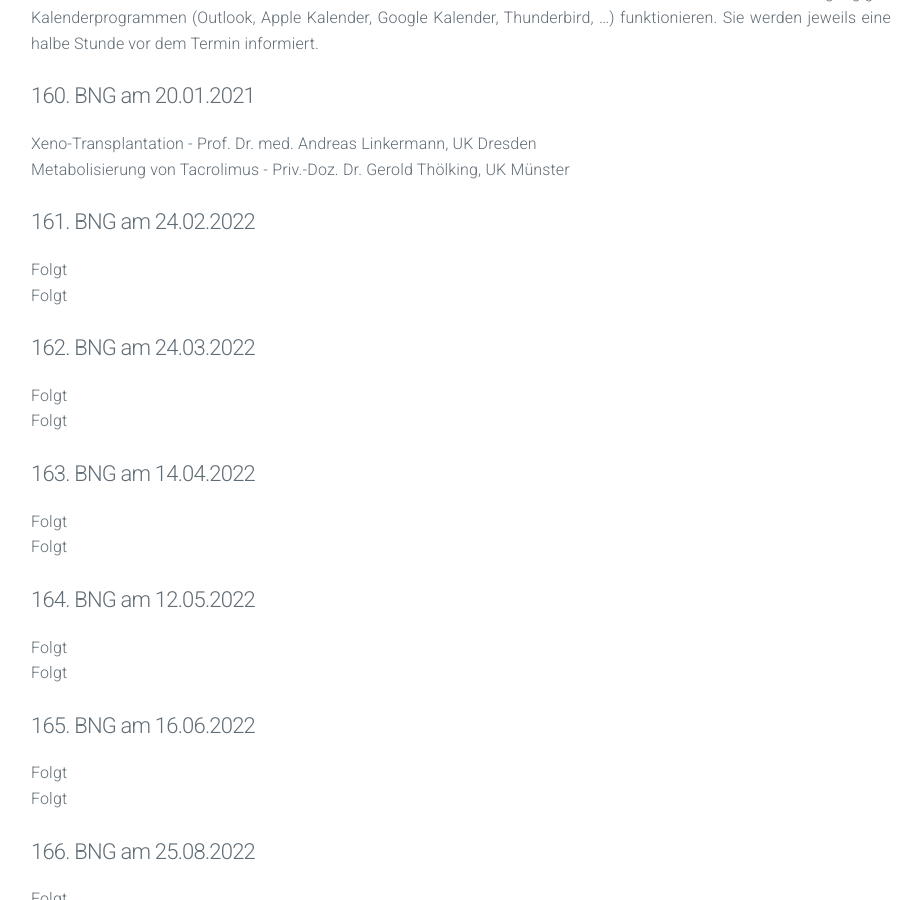
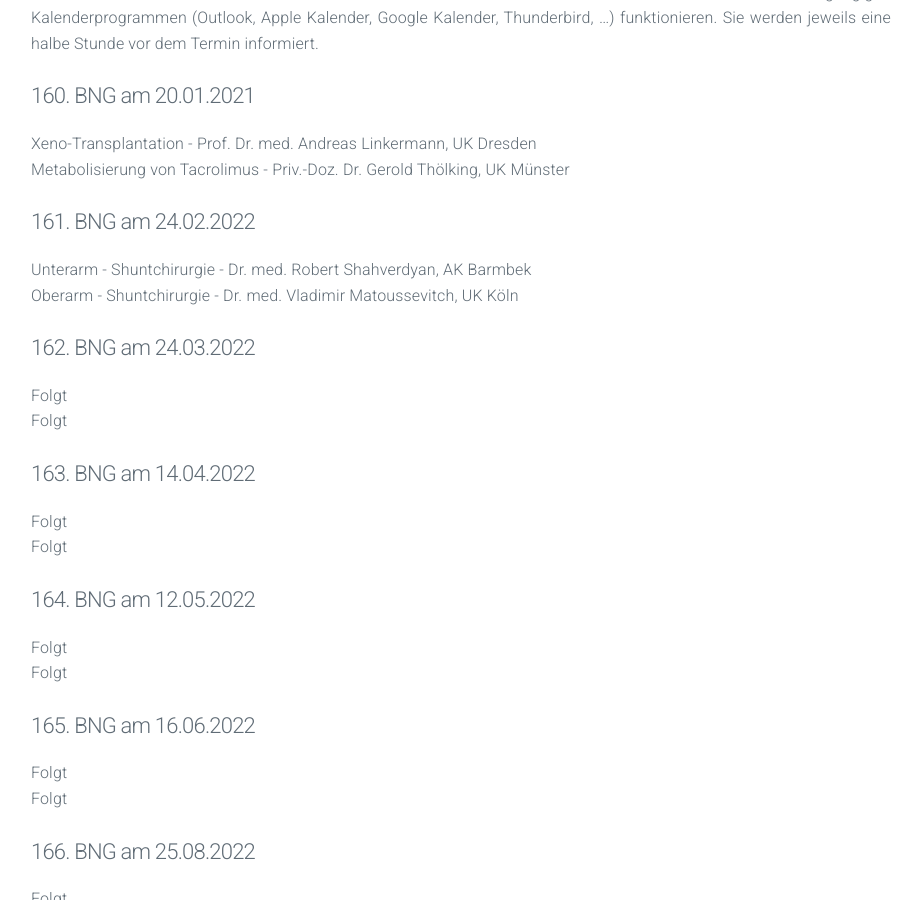
Before and after one commit to manuelpaul86/manuelpaul86.github.io, a Jekyll site: the page built from termine.md, in a window 1280 px wide and 900 px high, scrolled down 418 px. Shown: the whole window, without its empty margins (179-1101 px from the left). Built offline with Jekyll 4.4.1, drawn with Linux system fonts in a browser that asks for light colours.

Commit message:
Update termine.md

```diff
--- a/termine.md
+++ b/termine.md
@@ -14,8 +14,8 @@ Metabolisierung von Tacrolimus - Priv.-Doz. Dr. Gerold Thölking, UK Münster
 
 #### 161. BNG am 24.02.2022
 
-Folgt
-Folgt
+Unterarm - Shuntchirurgie - Dr. med. Robert Shahverdyan, AK Barmbek
+Oberarm - Shuntchirurgie - Dr. med. Vladimir Matoussevitch, UK Köln
 
 #### 162. BNG am 24.03.2022
 Folgt
```
